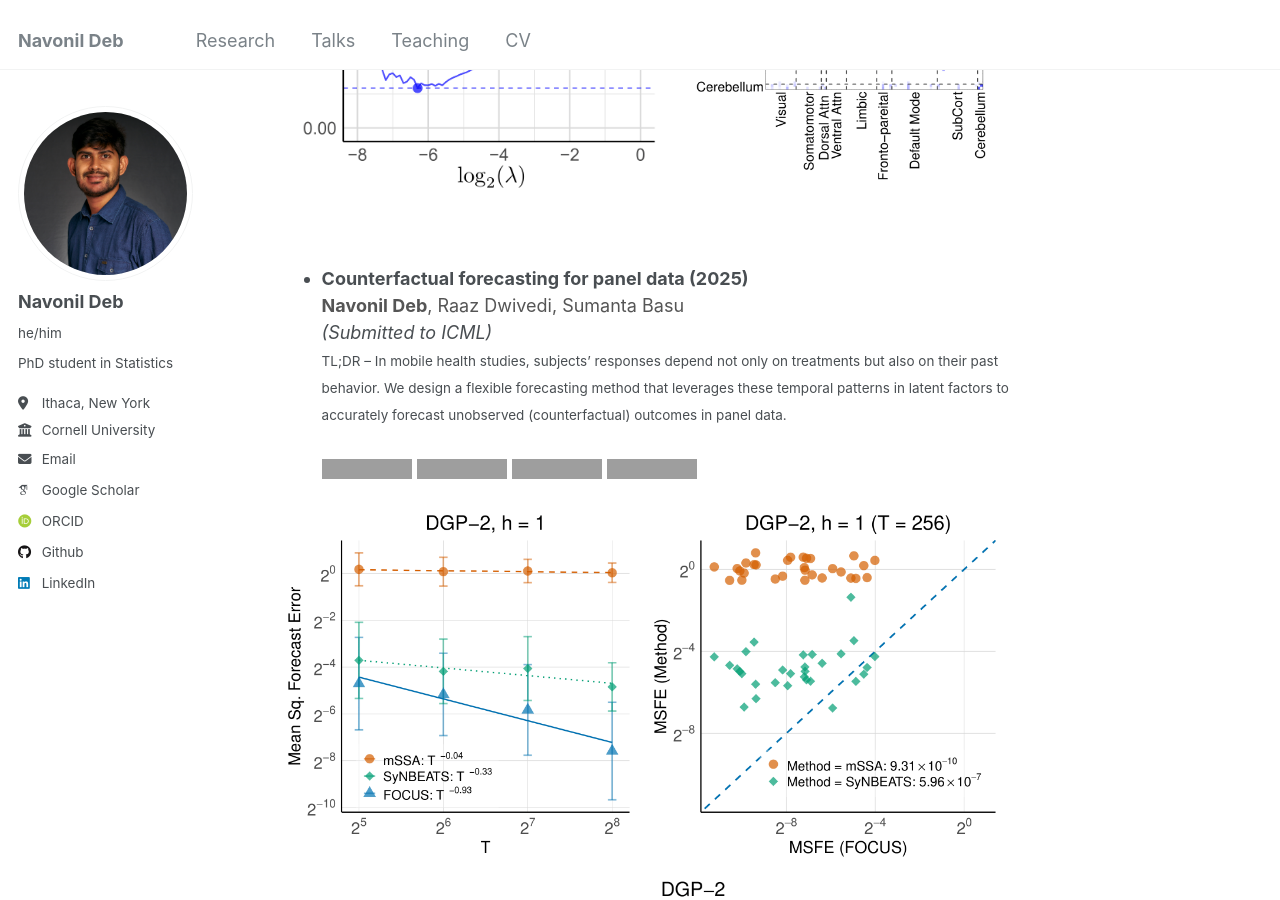
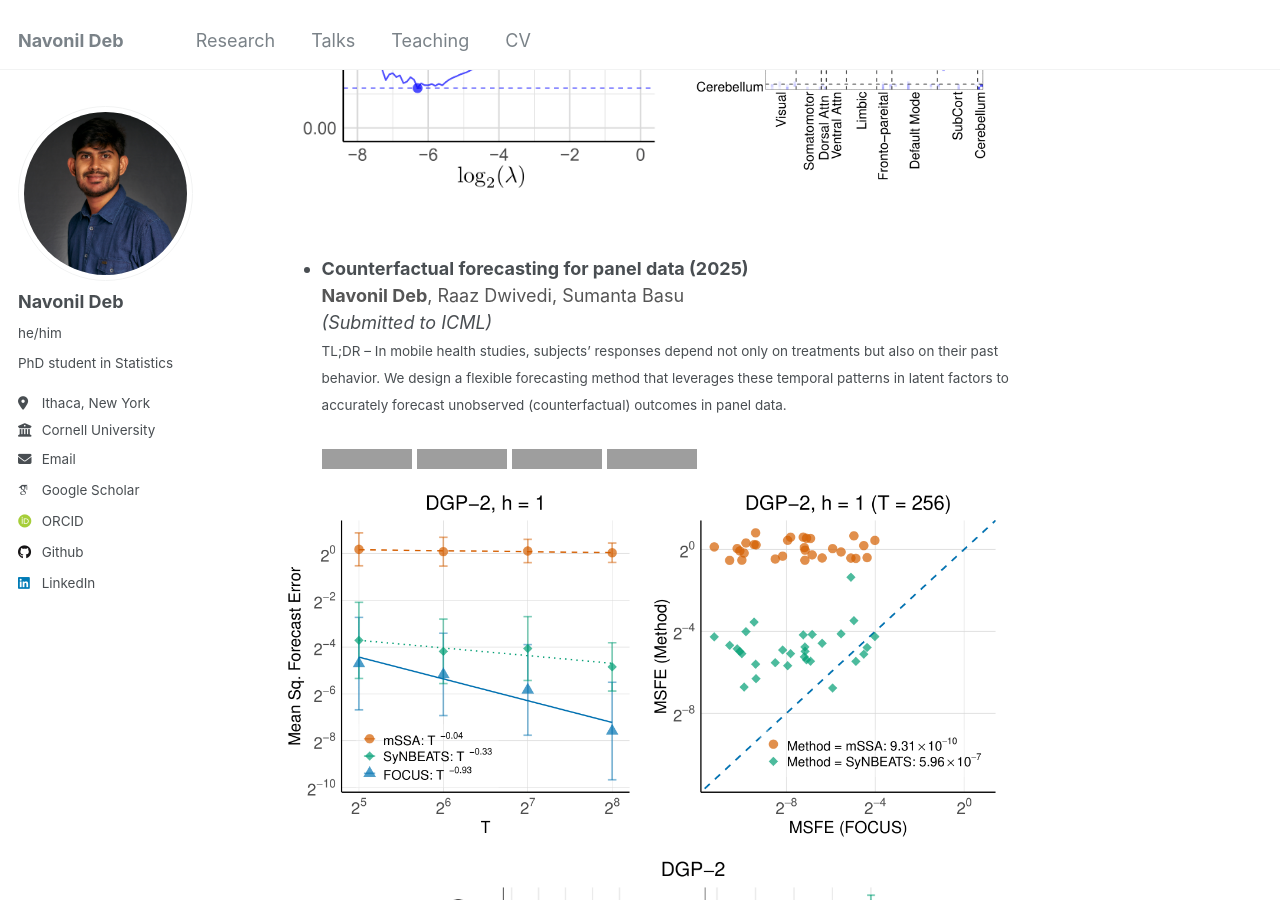
Before and after one commit to navonildeb/navonildeb.github.io, a Jekyll site: the page built from _publications/publications.md, in a window 1280 px wide and 900 px high, scrolled down 1426 px. Built offline with Jekyll 4.4.1, drawn with Linux system fonts in a browser that asks for light colours; some web fonts are replaced; grey boxes are pictures that could not be loaded.

Commit message:
Update publications.md

```diff
--- a/_publications/publications.md
+++ b/_publications/publications.md
@@ -24,31 +24,23 @@ hide_title: false
   <a href="https://doi.org/10.48550/arXiv.2401.11128"><img src="https://img.shields.io/badge/arXiv-b31b1b?logo=arxiv&logoColor=white" alt="arXiv" /></a>
   <a href="https://github.com/navonildeb/cxreg"><img src="https://img.shields.io/badge/R%20Package-276DC3?logo=r&logoColor=white" alt="R Package" /></a>
   <a href="/files/sspm_slides.pdf"><img src="https://img.shields.io/badge/Slides-0A66C2?logo=microsoftpowerpoint&logoColor=white" alt="Slides" /></a>
+
 {% raw %}
 <div style="
-  max-width:1000px;
-  margin:16px auto 28px auto;
+  max-width:900px;
+  margin:16px auto 18px auto;
   display:grid;
   grid-template-columns: repeat(2, 1fr);
   gap:12px;
 ">
-
-  <!-- Row 1 -->
-  <img src="/images/sspm/runtime.png"
-       style="width:100%; height:auto; border-radius:6px;">
-  <img src="/images/sspm/rmse.png"
-       style="width:100%; height:auto; border-radius:6px;">
-
-  <!-- Row 2 -->
-  <img src="/images/sspm/scaling.png"
-       style="width:100%; height:auto; border-radius:6px;">
-  <img src="/images/sspm/hcp.png"
-       style="width:100%; height:auto; border-radius:6px;">
-
+  <img src="/images/sspm/runtime.png" style="width:100%; height:auto; border-radius:6px;">
+  <img src="/images/sspm/rmse.png" style="width:100%; height:auto; border-radius:6px;">
+  <img src="/images/sspm/scaling.png" style="width:100%; height:auto; border-radius:6px;">
+  <img src="/images/sspm/hcp.png" style="width:100%; height:auto; border-radius:6px;">
 </div>
 {% endraw %}
+
 <div style="height:24px;"></div>
-
 
 * <span style="font-weight:bold">Counterfactual forecasting for panel data (2025)</span><br>
   <span style="color:#555"> **Navonil Deb**, Raaz Dwivedi, Sumanta Basu</span><br>
@@ -60,27 +52,23 @@ hide_title: false
   <a href="https://github.com/navonildeb/FOCUS"><img src="https://img.shields.io/badge/Code-181717?logo=github&logoColor=white" alt="Code Repository" /></a>
   <a href="/files/focus_slides.pdf"><img src="https://img.shields.io/badge/Slides-0A66C2?logo=microsoftpowerpoint&logoColor=white" alt="Slides" /></a>
   <a href="/files/focus_poster.pdf"><img src="https://img.shields.io/badge/Poster-FF69B4?logo=adobeacrobatreader&logoColor=white" alt="Poster" /></a>
-  <div style="max-width:900px; margin:16px auto 28px auto;">
 
 {% raw %}
-<div style="max-width:800px; margin:14px auto 24px auto;">
+<div style="max-width:780px; margin:14px auto 18px auto;">
 
-  <!-- Row 1 -->
   <div style="display:flex; gap:12px; align-items:flex-start; margin-bottom:12px;">
-    <img src="/images/focus/DGP1_h1.png"
-         style="width:46%; height:auto; border-radius:6px;">
-    <img src="/images/focus/scatter_plot_DGP1_T256_h1.png"
-         style="width:46%; height:auto; border-radius:6px;">
+    <img src="/images/focus/DGP1_h1.png" style="width:46%; height:auto; border-radius:6px;">
+    <img src="/images/focus/scatter_plot_DGP1_T256_h1.png" style="width:46%; height:auto; border-radius:6px;">
   </div>
 
-  <!-- Row 2: single wide runtime plot -->
   <div style="display:flex; justify-content:center;">
-    <img src="/images/focus/runtime_DGP2.png"
-         style="width:58%; height:auto; border-radius:6px;">
+    <img src="/images/focus/runtime_DGP2.png" style="width:58%; height:auto; border-radius:6px;">
   </div>
 
 </div>
 {% endraw %}
+
+<div style="height:24px;"></div>
 
 ## Working papers
 
@@ -110,7 +98,8 @@ hide_title: false
   <a href="https://github.com/navonildeb/MDP-and-QOL-in-Cancer-Treatment">
     <img src="https://img.shields.io/badge/Code-MDP--QOL-181717?logo=github&logoColor=white" alt="Code" />
   </a>
-  <div style="height:24px;"></div>
+
+<div style="height:24px;"></div>
 
 * <span style="font-weight:bold">Some Contributions to Inference and Model Selection in High Dimensional Statistics (2021)</span><br>
   <span style="color:#555"><strong>Navonil Deb</strong>, Arijit Chakrabarti</span><br>
```
